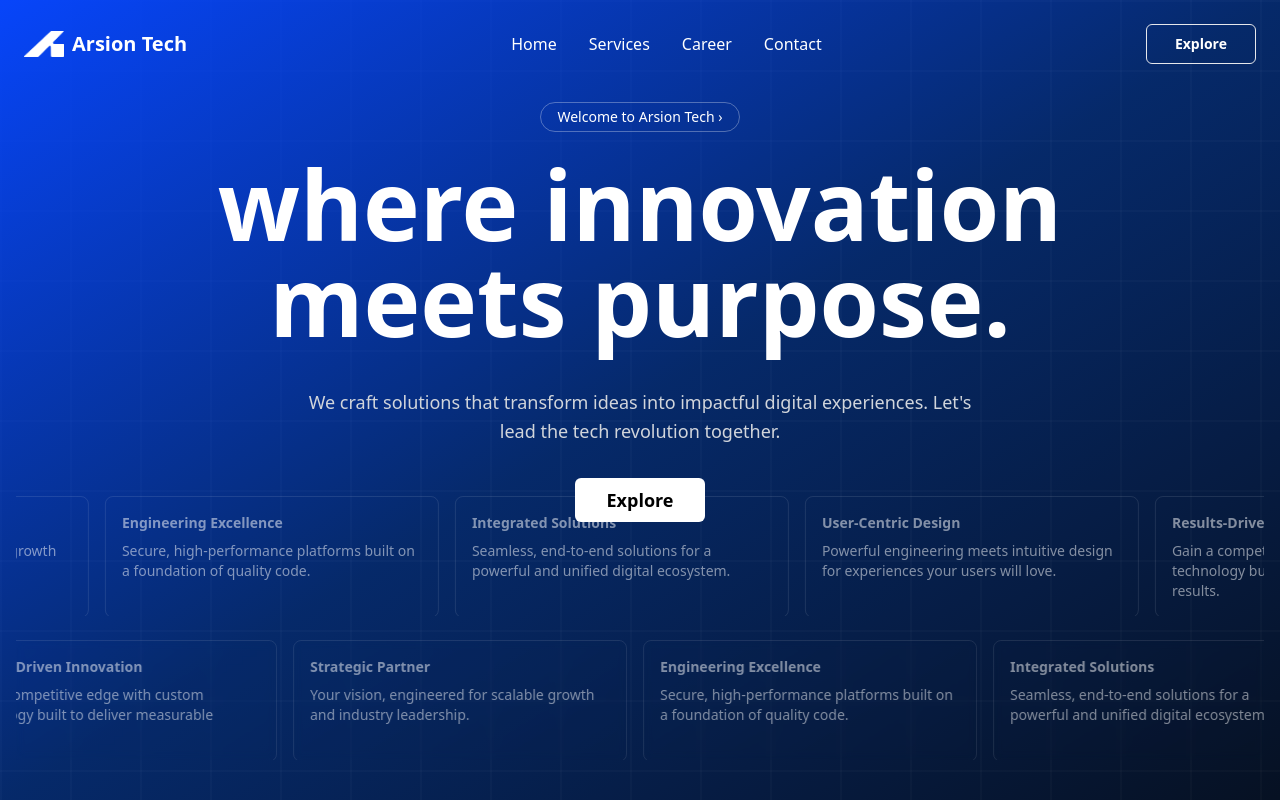
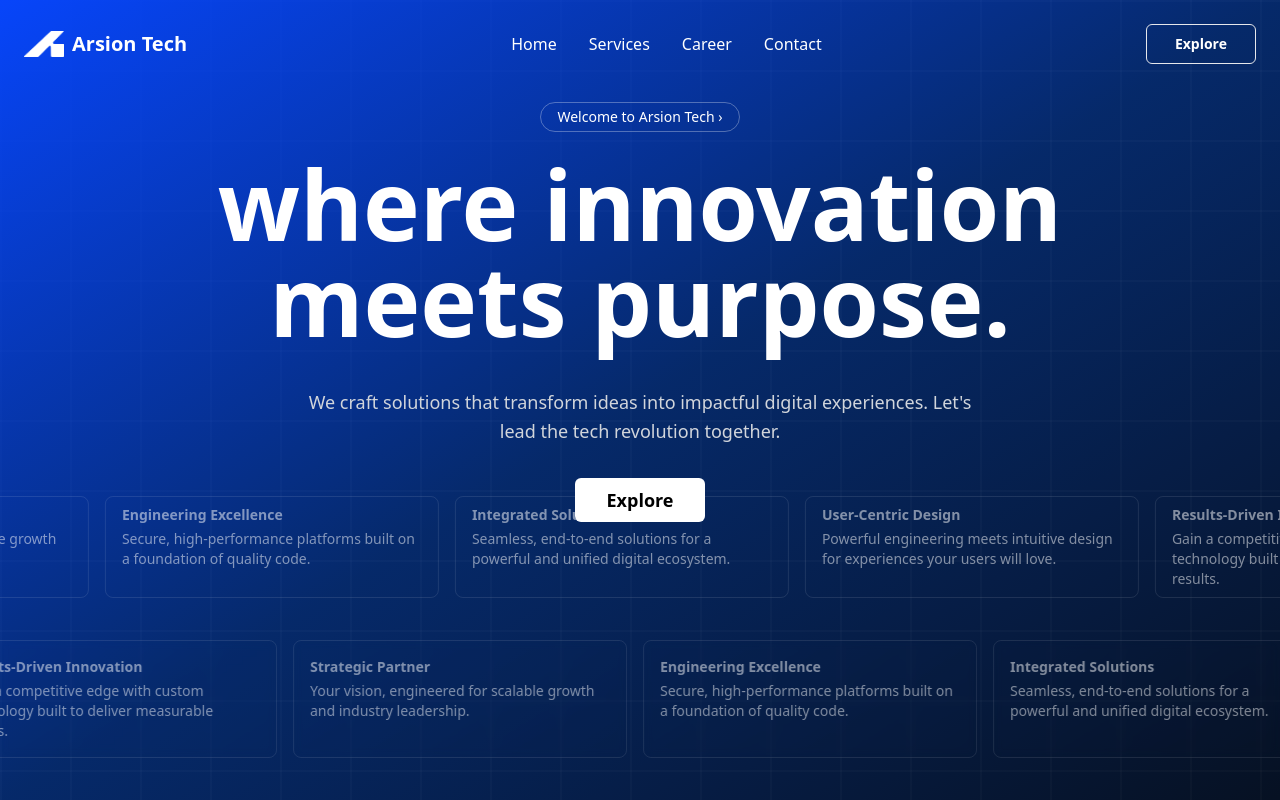
Before and after one commit to Ziyin00/alif-portifolio, a Next.js app: page / in a window 1280 px wide. Shown: the top 800 px of the page. Built offline with nearby package versions, Linux system fonts and the light colour scheme.

Commit message:
adjustment

```diff
--- a/src/app/components/core/slider.tsx
+++ b/src/app/components/core/slider.tsx
@@ -56,20 +56,20 @@ export function Sliders() {
   }, [topControls, bottomControls]);
 
   return (
-    <div className="absolute bottom-0 left-0 right-0 px-4 md:py-10 py-6 w-full overflow-hidden">
+    <div className="absolute bottom-0 left-0 right-0 px-4 md:py-10 pb-4 w-full overflow-hidden">
       <div className="space-y-4">
 
         {/* Top Slider (moves to the left) */}
         <div
-          className="relative md:h-32 h-24 overflow-hidden"
+          className="relative md:h-32 h-24 "
           onMouseEnter={() => topControls.stop()}
           onMouseLeave={() => topControls.start(topAnimation)}
         >
           <motion.div className="absolute left-0 flex" animate={topControls}>
             {duplicatedItems.map((item, i) => (
               <div key={`top-${i}`} className="flex-shrink-0 w-[300px] sm:w-[350px] p-2">
-                <div className={`w-full h-full rounded-lg p-4 border border-white/20 text-left transition-colors duration-300  hover:text-black hover:shadow-lg hover:bg-white/90 text-white opacity-50 hover:opacity-100`}>
-                  <div className="flex justify-between text-sm mb-2">
+                <div className={`w-full h-full rounded-lg px-4 py-2 border border-white/20 text-left transition-colors duration-300  hover:text-black hover:shadow-lg hover:bg-white/90 text-white opacity-50 hover:opacity-100`}>
+                  <div className="flex justify-between text-sm mb-1">
                     <p className="font-bold">{item.title}</p>
                   </div>
                   <p className="text-sm">{item.description}</p>
@@ -81,7 +81,7 @@ export function Sliders() {
 
         {/* Bottom Slider (moves to the right) */}
         <div
-          className="relative md:h-32 h-24 overflow-hidden"
+          className="relative md:h-32 h-28"
           onMouseEnter={() => bottomControls.stop()}
           onMouseLeave={() => bottomControls.start(bottomAnimation)}
         >
@@ -89,7 +89,7 @@ export function Sliders() {
             {duplicatedItems.map((item, i) => (
               <div key={`bottom-${i}`} className="flex-shrink-0 w-[300px] sm:w-[350px] p-2">
                 <div className="w-full h-full rounded-lg p-4 border border-white/20 text-left text-white backdrop-blur-sm hover:bg-white/90 transition-colors duration-300 hover:text-black hover:shadow-lg  opacity-50 hover:opacity-100">
-                  <div className="flex justify-between text-sm mb-2">
+                  <div className="flex justify-between text-sm mb-1">
                     <p className="font-bold">{item.title}</p>
                   </div>
                   <p className="text-sm">{item.description}</p>
--- a/src/app/components/sections/hero.tsx
+++ b/src/app/components/sections/hero.tsx
@@ -5,7 +5,7 @@ import { Sliders } from "../core/slider";
 export function Hero() {
   return (
     <section className="hero" id="hero">
-      <div className="relative  h-[100vh] flex flex-col items-center justify-center overflow-hidden bg-gradient-to-br from-[#0745FA] via-[#012c7d9a] to-[#0000008b]">
+      <div className="relative  h-[100vh] scroll-pb-20   flex flex-col items-center justify-center overflow-hidden bg-gradient-to-br from-[#0745FA] via-[#012c7d9a] to-[#0000008b]">
 
 
 
@@ -39,7 +39,10 @@ export function Hero() {
       </div>
 
       {/* Sliders */}
+      <div className="">
+
       <Sliders />
+      </div>
       </div>
     </section>
   );
--- a/src/app/globals.css
+++ b/src/app/globals.css
@@ -36,5 +36,6 @@
       linear-gradient(90deg, rgba(255, 255, 255, 0.05) 2px, transparent 1px);
     background-size: 70px 70px;
     color: white;
+    padding-bottom: 10px;
   }
 }
```
